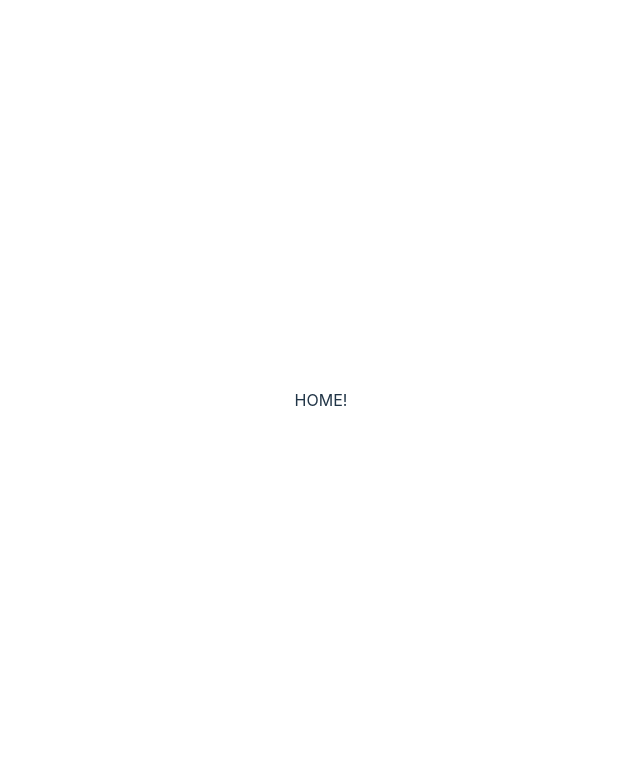
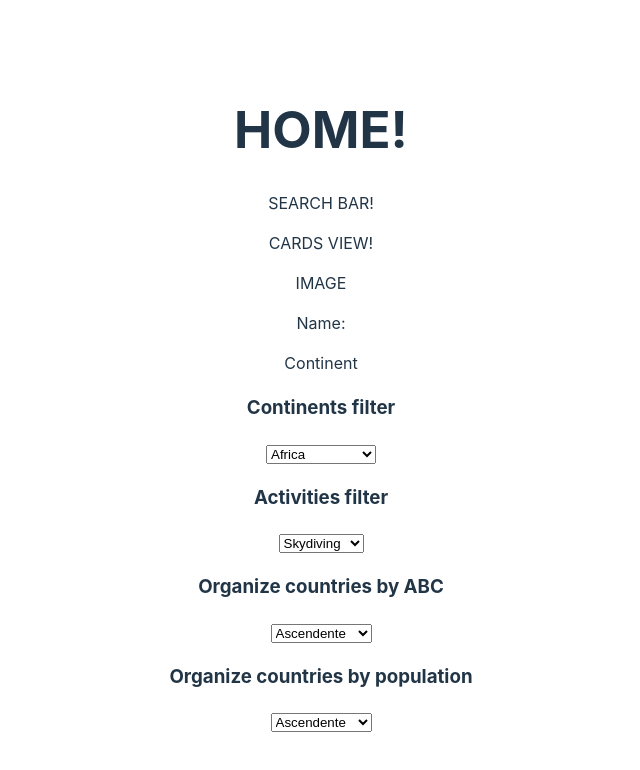
Before and after one commit to MGSandigoMunoz/PI_Countries, a React (Vite) app in the folder client/: page /home in a window 1280 px wide. Shown: the top 770 px of the page, without its empty margins (319-959 px from the left). Built offline with nearby package versions, Linux system fonts and the light colour scheme.

Commit message:
Adelanto_Dia7_PlantillaGeneral_front

```diff
--- a/client/src/components/card/Card.jsx
+++ b/client/src/components/card/Card.jsx
@@ -1,10 +1,17 @@
+import { NavLink } from 'react-router-dom';
 import styles from './Card.module.css'
 
 function Card() {
 
     return (
       <div>
-        <p> CARD!</p>
+        <div>
+          {/* <h1><NavLink to={`/home/${idPais}`}>{name}</NavLink></h1> */}
+         <p>IMAGE</p>
+         <p>Name: </p>
+         <p>Continent </p>
+
+        </div>
       </div>
     );
   }
--- a/client/src/views/detail/Detail.jsx
+++ b/client/src/views/detail/Detail.jsx
@@ -5,6 +5,15 @@ function Detail() {
     return (
       <div>
         <p> DETAIL!</p>
+        <p>ID: </p>
+          <p>Name: </p>
+          <p>IMAGE</p>
+          <p>Continent: </p>
+          <p>Capital: </p>
+          <p>Subregion: </p>
+          {/* Área se pone si tiene, sino no. Usar condicional ternario */}
+          <p>Area: </p>
+          <p>Population: </p>
       </div>
     );
   }
--- a/client/src/views/home/Home.jsx
+++ b/client/src/views/home/Home.jsx
@@ -1,13 +1,57 @@
+import Card from '../../components/card/Card';
+import SearchBar from '../../components/searchBar/SearchBar'
+import CardsView from '../../components/cardsView/CardsView'
+
 import styles from './Home.module.css'
 
 function Home() {
 
     return (
       <div>
-        <p> HOME!</p>
+        <h1> HOME!</h1>
+        <SearchBar/>
+        <CardsView/>
 
-        {/* <NavBar/>
-        <CardsView/> */}
+        <div >
+          <h3>Continents filter</h3>
+            <select >
+              <option>Africa</option>
+              <option>Europe</option>
+              <option>Oceania</option>
+              <option>Asia</option>
+              <option>North America</option>
+              <option>South America</option>
+              <option>Antartica</option>
+            </select>
+        </div>
+
+        <div>
+          <h3>Activities filter</h3>
+            <select>
+              <option>Skydiving</option>
+              <option>Rafting</option>
+              <option>Hiking</option>
+              <option>Rappelling</option>
+              <option>Surf</option>
+            </select>
+        </div>
+
+        <div >
+          <h3>Organize countries by ABC</h3>
+          <select>
+            <option >Ascendente</option>
+            <option >Descendente</option>
+          </select>
+        </div>
+
+
+        <div >
+          <h3>Organize countries by population</h3>
+          <select>
+            <option >Ascendente</option>
+            <option >Descendente</option>
+          </select>
+        </div>
       </div>
     );
   }
--- a/client/src/views/landing/Landing.jsx
+++ b/client/src/views/landing/Landing.jsx
@@ -1,10 +1,16 @@
+import { NavLink } from 'react-router-dom';
 import styles from './Landing.module.css'
 
 function Landing() {
 
     return (
       <div>
-        <p> LANDING!</p>
+        <h1> WELCOME TO AROUND THE WORLD!</h1>
+        <button>
+          <NavLink to="/home">
+            Home
+          </NavLink>
+        </button>
       </div>
     );
   }
```
Also changed, not shown: client/src/App.jsx (+0 -7 lines).
